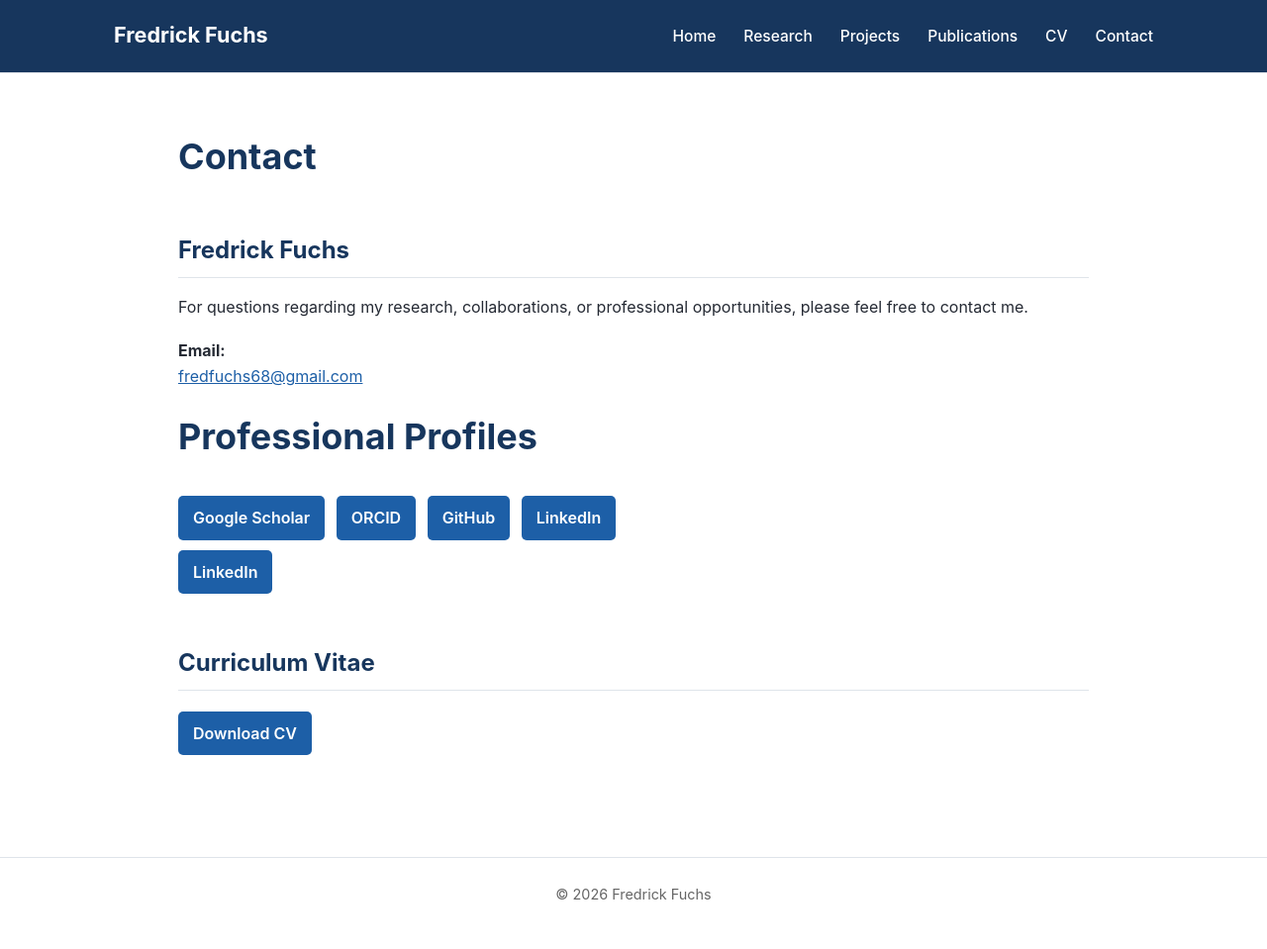
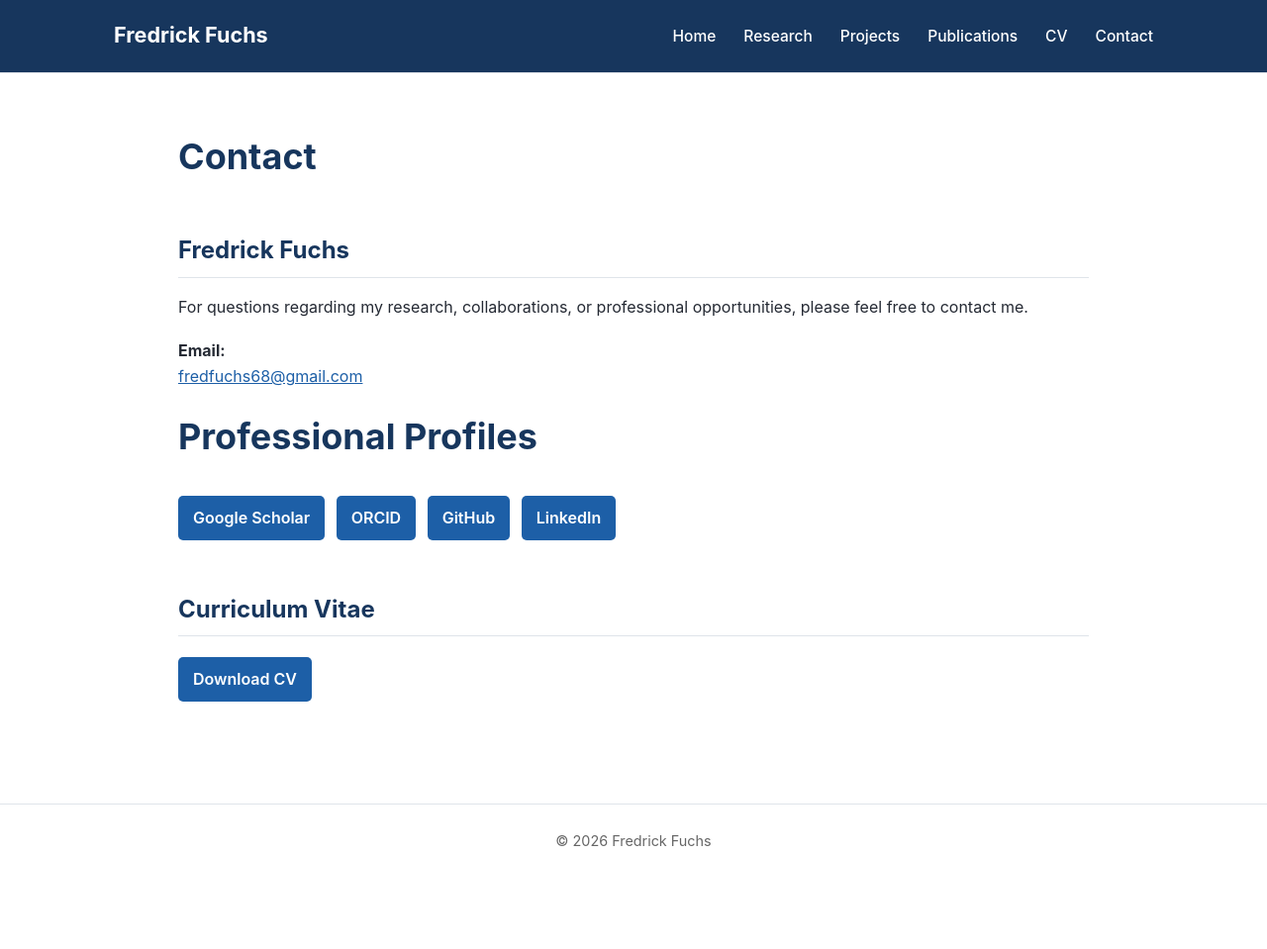
Before and after one commit to I-go-Ope/I-go-Ope.github.io, a Jekyll site: the page built from contact.md, in a window 1280 px wide. Shown: the whole page at 99% size. Built offline with Jekyll 4.4.1, drawn with Linux system fonts in a browser that asks for light colours; after the commit the page ends 904 px from its top, so only the background shows below that.

Commit message:
Update contact.md

```diff
--- a/contact.md
+++ b/contact.md
@@ -38,11 +38,6 @@ LinkedIn
 
 </div>
 
-<a class="button-link"
-href="https://www.linkedin.com/in/fred-fuchs-010628267">
-LinkedIn
-</a>
-
 ## Curriculum Vitae
 
 <a class="button-link"
```
